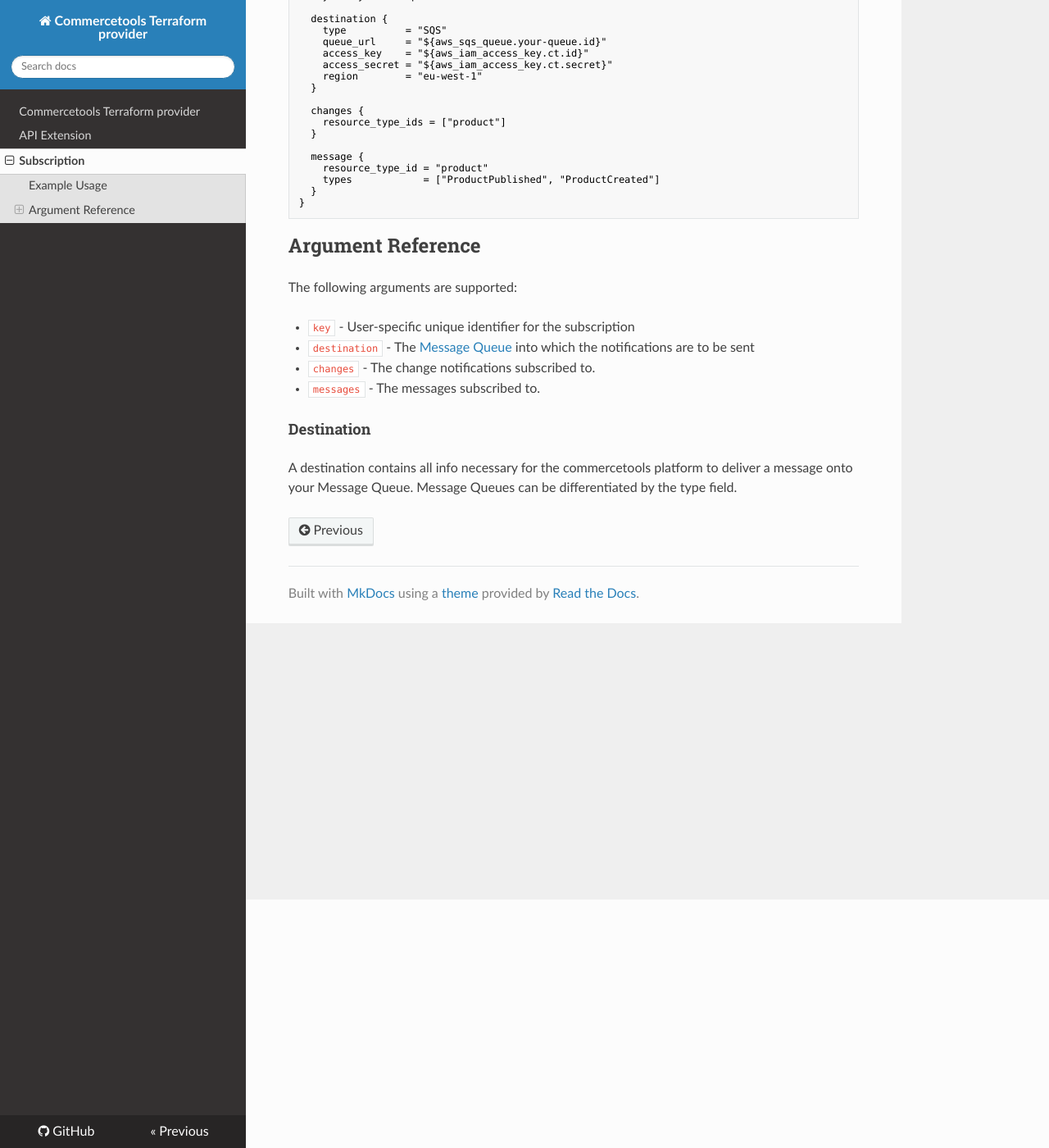
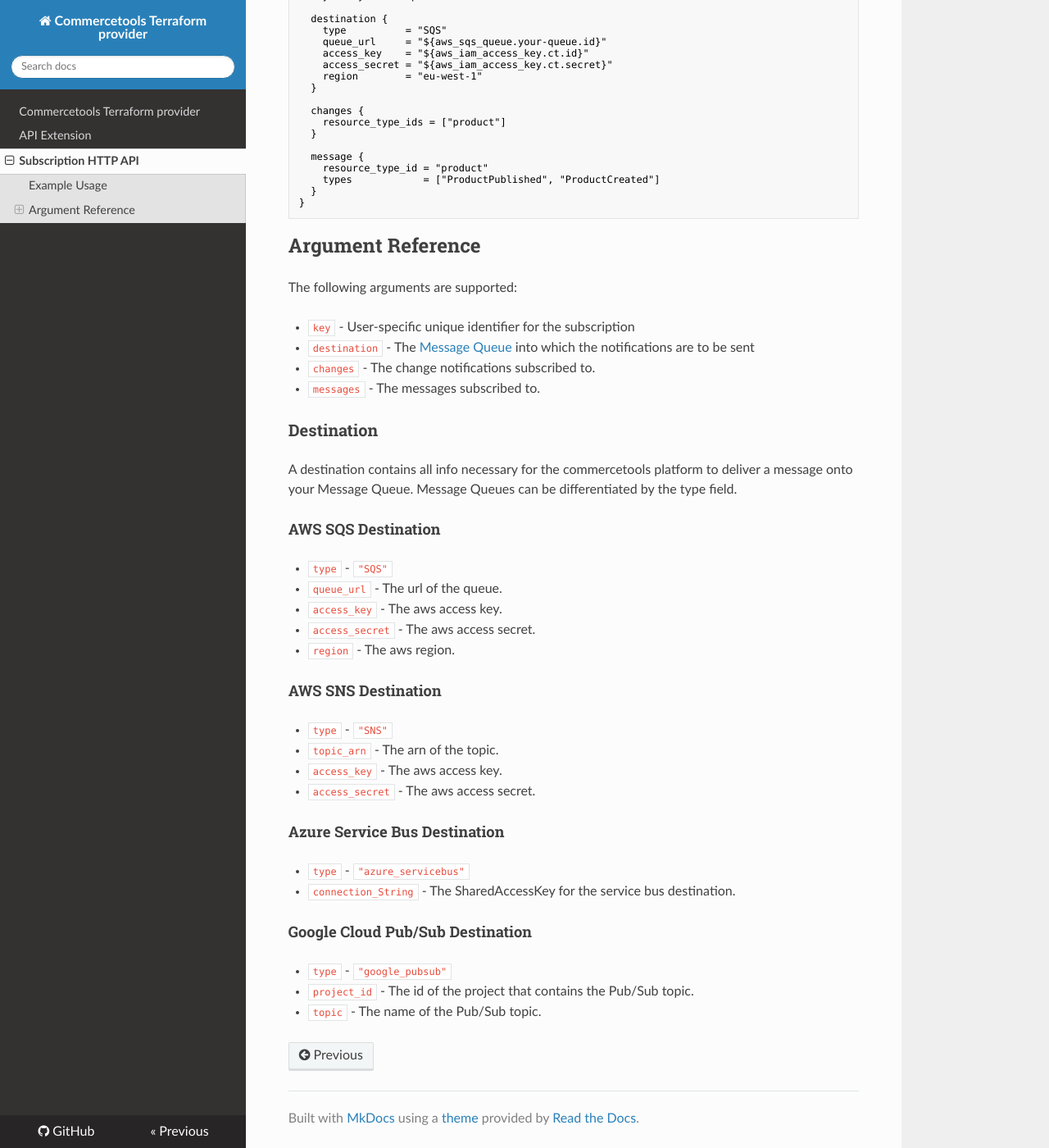
Before and after one commit to labd/terraform-provider-commercetools, an MkDocs documentation site: the page built from docs/resource_subscription.md, in a window 1280 px wide and 1400 px high, scrolled down 303 px. Shown: the whole window at 82% size. Built offline with MkDocs 1.6.1, drawn with Linux system fonts in a browser that asks for light colours; nearby versions of some CDN libraries; some of the changed text lies outside the part shown.

Commit message:
Add further documentation for the different subscription destinations.

```diff
--- a/docs/resource_subscription.md
+++ b/docs/resource_subscription.md
@@ -1,4 +1,4 @@
-# Subscription
+# Subscription [HTTP API](https://docs.commercetools.com/http-api-projects-subscriptions.html)
 
 Provides an commercetools subscription
 
@@ -36,9 +36,34 @@ The following arguments are supported:
 * `changes` - The change notifications subscribed to.
 * `messages` - The messages subscribed to.
 
+### Destination
 
-
-#### Destination
 A destination contains all info necessary for the commercetools platform to
 deliver a message onto your Message Queue. Message Queues can be
 differentiated by the type field.
+
+#### AWS SQS Destination
+
+* `type` - `"SQS"`
+* `queue_url` - The url of the queue.
+* `access_key` - The aws access key.
+* `access_secret` - The aws access secret.
+* `region` - The aws region.
+
+#### AWS SNS Destination
+
+* `type` - `"SNS"`
+* `topic_arn` - The arn of the topic.
+* `access_key` - The aws access key.
+* `access_secret` - The aws access secret.
+
+#### Azure Service Bus Destination
+
+* `type` - `"azure_servicebus"`
+* `connection_String` - The SharedAccessKey for the service bus destination.
+
+#### Google Cloud Pub/Sub Destination
+
+* `type` - `"google_pubsub"`
+* `project_id` - The id of the project that contains the Pub/Sub topic.
+* `topic` - The name of the Pub/Sub topic.
```
